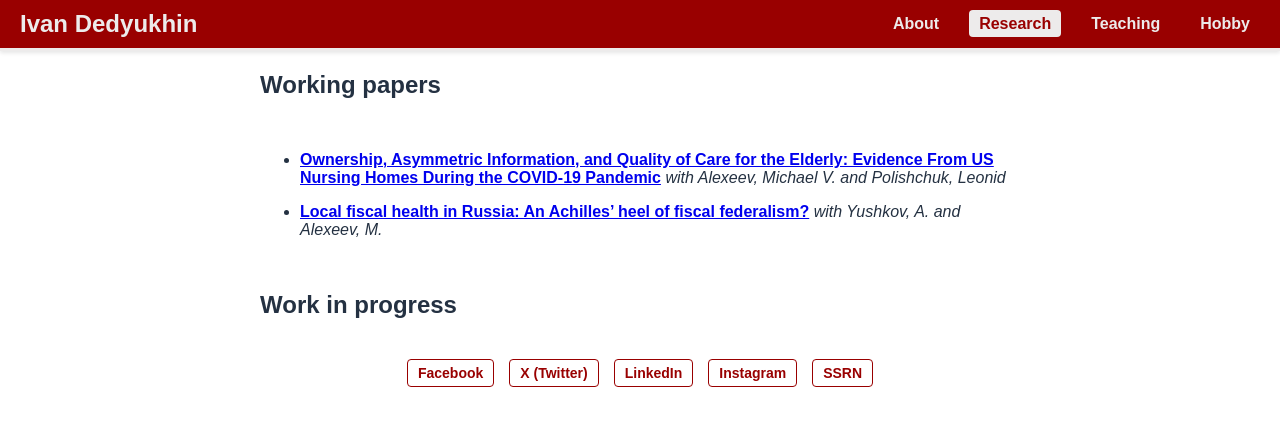
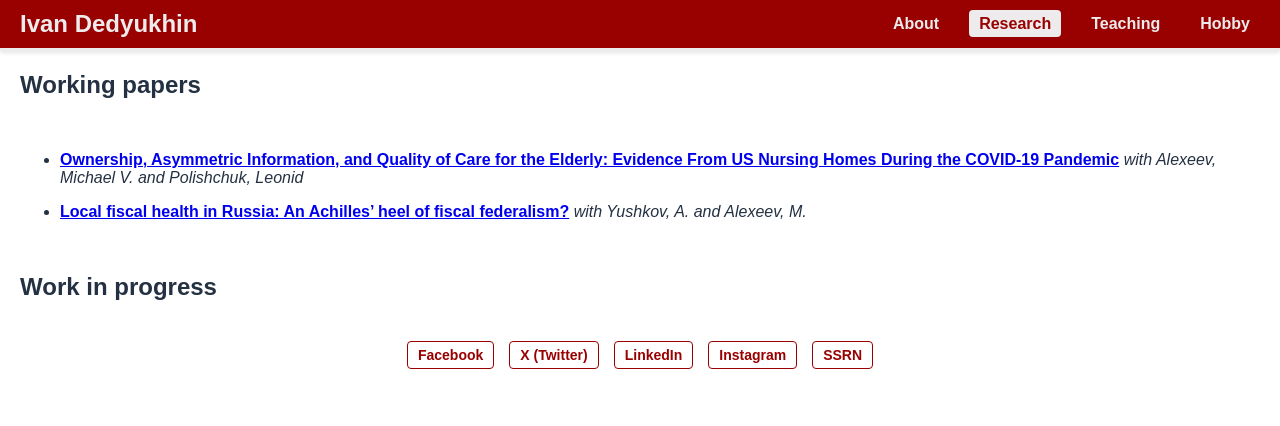
Before and after one commit to Dedyukhin/dedyukhin.github.io, a Jekyll site: the page built from Research.md, in a window 1280 px wide. Shown: the top 426 px of the page. Built offline with Jekyll 4.4.1, drawn with Linux system fonts in a browser that asks for light colours.

Commit message:
Update default.html

```diff
--- a/_layouts/default.html
+++ b/_layouts/default.html
@@ -150,7 +150,7 @@
         </ul>
     </nav>
 
-    <div class="container" style="display: flex; flex-wrap: wrap; align-items: center; max-width: 800px; margin: 0 auto; padding: 0 20px;">
+    <div class="container" style="display: flex; flex-wrap: wrap; margin: 0 auto; padding: 0 20px;">
         {{ content }}
     </div>
 
```
